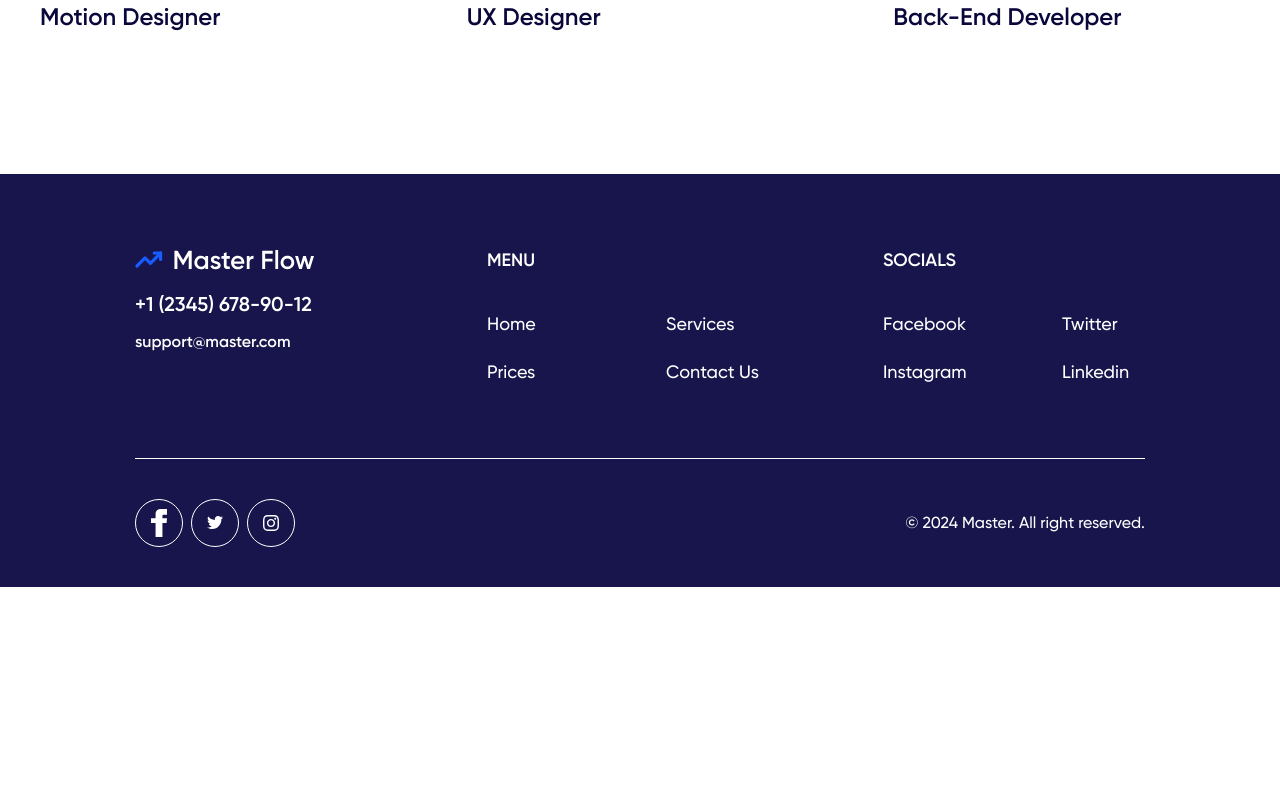
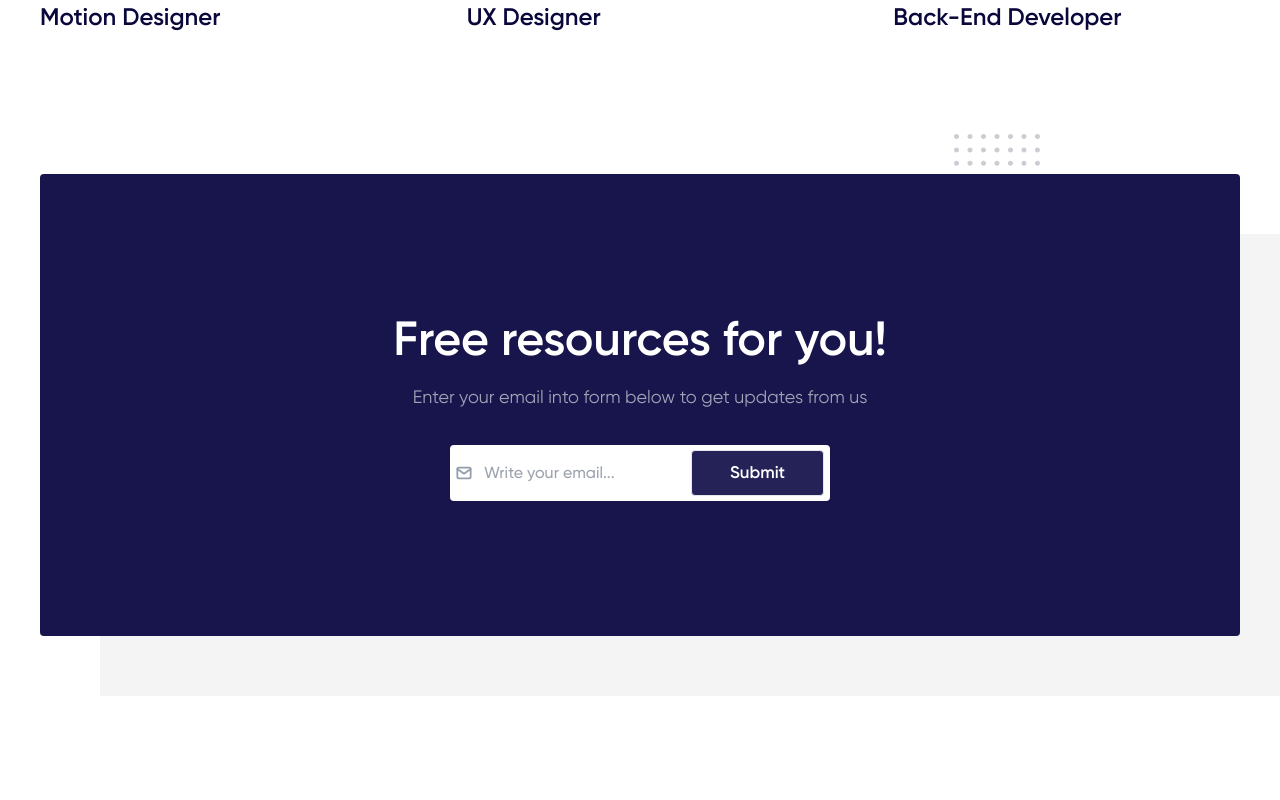
Before and after one commit to Slavinto/master-flow, a Next.js app: page /services in a window 1280 px wide. Shown: the part 4580-5380 px from the top of the page. Before the commit the page ends 5167 px from the top, so only its background shows below. Built offline with nearby package versions, Linux system fonts and the light colour scheme; no server answers.

Commit message:
added dark variant to subscribe form component services page form layout complete

```diff
--- a/src/app/services/page.tsx
+++ b/src/app/services/page.tsx
@@ -1,4 +1,11 @@
-import { OurTeam, Startups, Strategies, WeDo, WhoWeAre } from "@/components";
+import {
+    OurTeam,
+    ResourcesForm,
+    Startups,
+    Strategies,
+    WeDo,
+    WhoWeAre,
+} from "@/components";
 
 const Services = () => {
     return (
@@ -8,6 +15,7 @@ const Services = () => {
             <Strategies />
             <WeDo />
             <OurTeam />
+            <ResourcesForm />
         </main>
     );
 };
--- a/src/components/index.ts
+++ b/src/components/index.ts
@@ -23,3 +23,4 @@ export { default as WhoWeAre } from "./who-we-are";
 export { default as Strategies } from "./strategies";
 export { default as WeDo } from "./we-do";
 export { default as OurTeam } from "./our-team";
+export { default as ResourcesForm } from "./resources-form";
--- /dev/null
+++ b/src/components/resources-form.tsx
@@ -0,0 +1,16 @@
+import { SubscribeForm } from ".";
+
+const ResourcesForm = () => {
+    return (
+        <div>
+            <SubscribeForm
+                textLg='Free resources for you!'
+                textSm='Enter your email into form below to get updates from us'
+                textBtn='Submit'
+                variant='dark'
+            />
+        </div>
+    );
+};
+
+export default ResourcesForm;
--- a/src/components/subscribe-form.tsx
+++ b/src/components/subscribe-form.tsx
@@ -6,7 +6,12 @@ import Image from "next/image";
 import { Button } from ".";
 import { SubscribeFormProps } from "@/types";
 
-const SubscribeForm = ({ textLg, textSm, textBtn }: SubscribeFormProps) => {
+const SubscribeForm = ({
+    textLg,
+    textSm,
+    textBtn,
+    variant = "light",
+}: SubscribeFormProps) => {
     const [input, setInput] = useState("");
 
     const handleSubmit: FormEventHandler = (e) => {
@@ -22,7 +27,11 @@ const SubscribeForm = ({ textLg, textSm, textBtn }: SubscribeFormProps) => {
                 height={102}
                 className='absolute z-0 right-[200px] -top-10'
             />
-            <div className=' max-h-[462px] bg-primary py-[135px] px-[290px] relative z-10 flex items-center justify-center rounded'>
+            <div
+                className={`max-h-[462px] bg-${
+                    variant === "light" ? "primary" : "dark-blue"
+                } py-[135px] px-[290px] relative z-10 flex items-center justify-center rounded`}
+            >
                 <form
                     onSubmit={handleSubmit}
                     className='flex flex-col items-center gap-3 max-w-[615px]'
@@ -32,7 +41,7 @@ const SubscribeForm = ({ textLg, textSm, textBtn }: SubscribeFormProps) => {
                     </h2>
                     <label
                         htmlFor='subscribe-home'
-                        className='article-regular-text !text-white'
+                        className='article-regular-text !text-white opacity-60'
                     >
                         {textSm}
                     </label>
@@ -54,7 +63,9 @@ const SubscribeForm = ({ textLg, textSm, textBtn }: SubscribeFormProps) => {
                         <Button
                             title={textBtn}
                             type='button'
-                            classNames='btn-form-primary mr-[6px]'
+                            classNames={`btn-form-primary mr-[6px]${
+                                variant === "dark" && " bg-question-darker-blue"
+                            }`}
                         />
                     </div>
                 </form>
--- a/src/types/component-types.ts
+++ b/src/types/component-types.ts
@@ -37,6 +37,7 @@ export type SubscribeFormProps = {
     textLg: string;
     textSm: string;
     textBtn: string;
+    variant?: "dark" | "light";
 };
 
 // ===================================================
```
